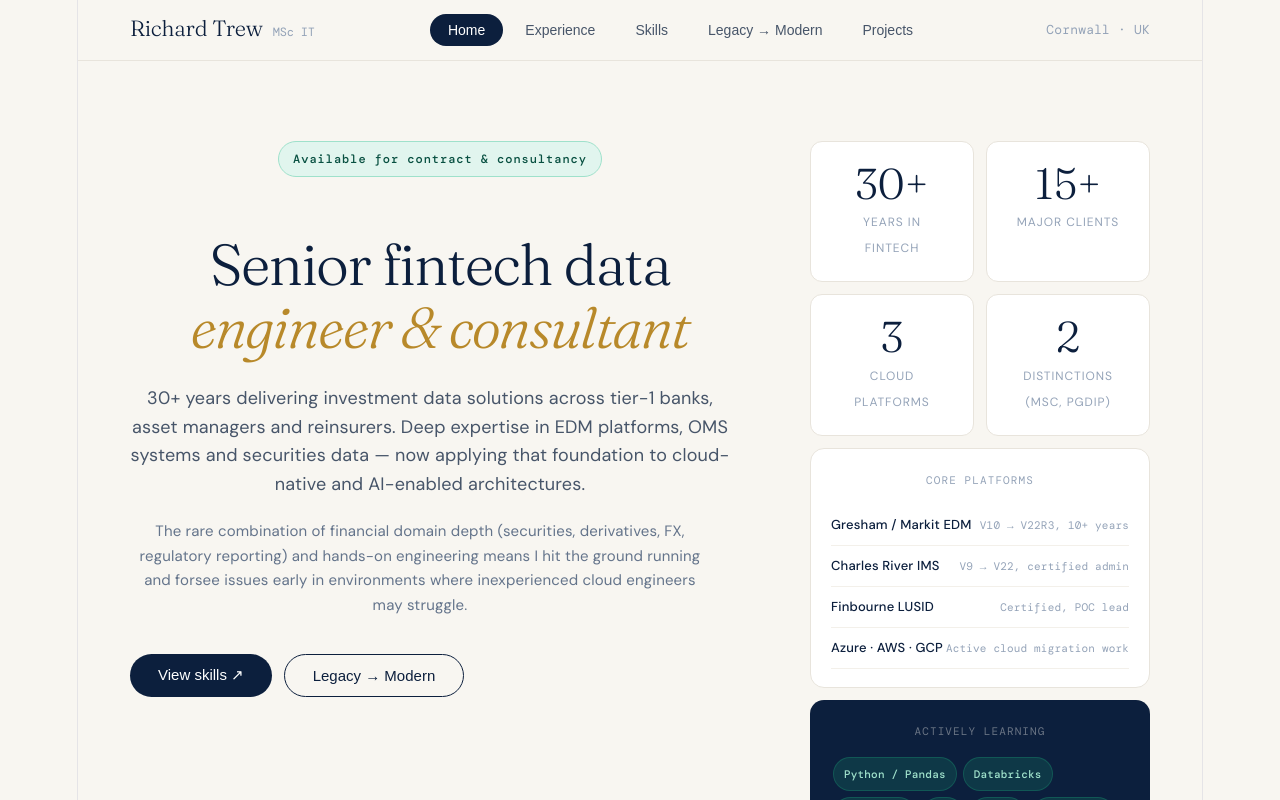
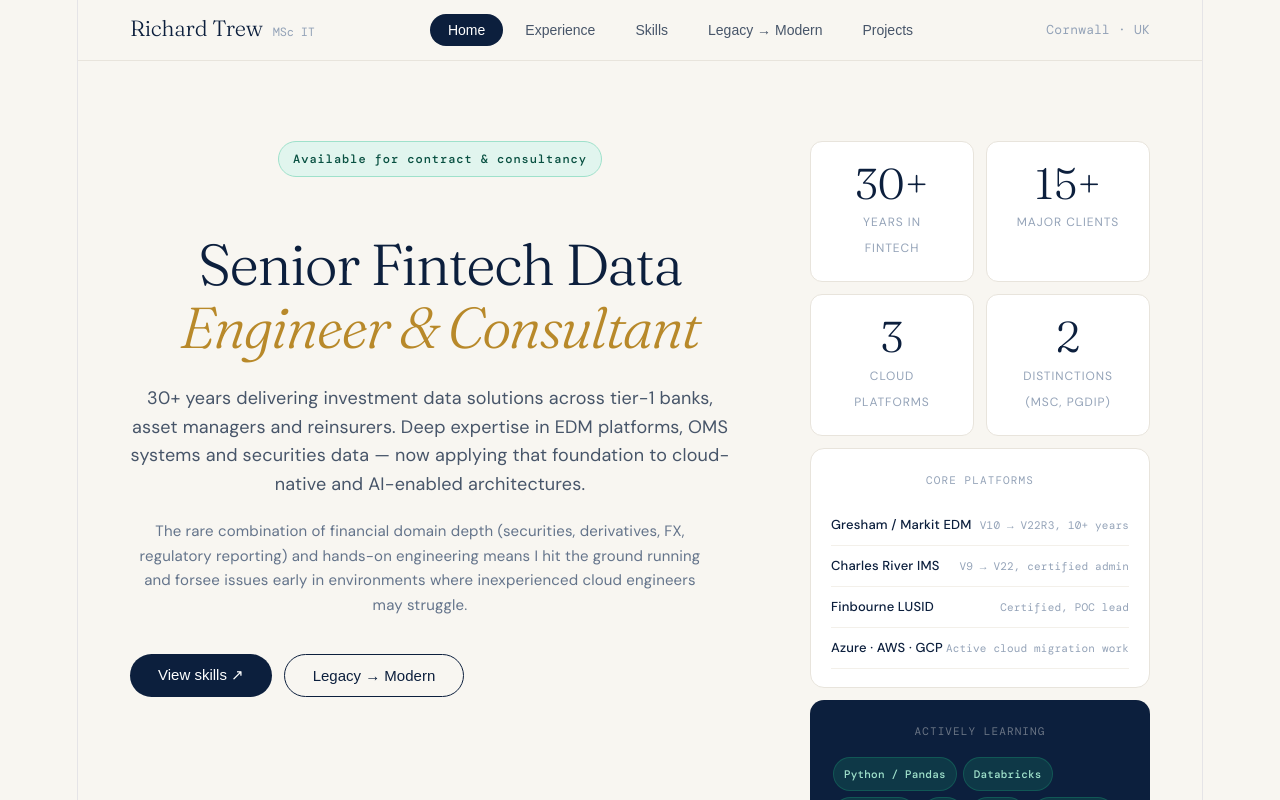
Before and after one commit to Rich-Tr/my-portfolio, a React (Vite) app: page / in a window 1280 px wide. Shown: the top 800 px of the page. Built offline with nearby package versions, Linux system fonts and the light colour scheme.

Commit message:
Wording changes

```diff
--- a/src/App.jsx
+++ b/src/App.jsx
@@ -108,8 +108,8 @@ function Home({ setPage }) {
             Available for contract &amp; consultancy
           </div>
           <h1 style={{ fontFamily: "'Fraunces', serif", fontSize: "3.2rem", fontWeight: 300, lineHeight: 1.1, marginBottom: 24, color: COLORS.navy }}>
-            Senior fintech data<br/>
-            <em style={{ color: "#b8892a", fontStyle: "italic" }}>engineer &amp; consultant</em>
+            Senior Fintech Data<br/>
+            <em style={{ color: "#b8892a", fontStyle: "italic" }}>Engineer &amp; Consultant</em>
           </h1>
           <p style={{ fontSize: 18, color: COLORS.slate, maxWidth: 600, lineHeight: 1.6, marginBottom: 20 }}>
             30+ years delivering investment data solutions across tier-1 banks, asset managers and reinsurers. Deep expertise in EDM platforms, OMS systems and securities data — now applying that foundation to cloud-native and AI-enabled architectures.
```
